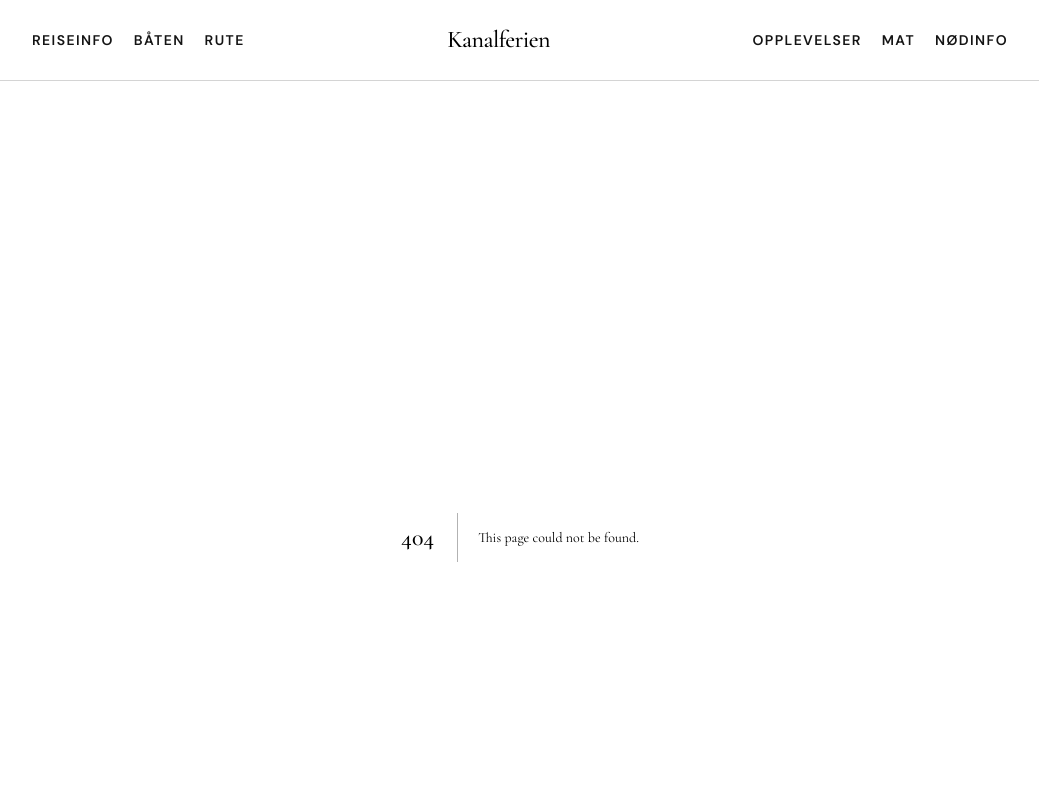
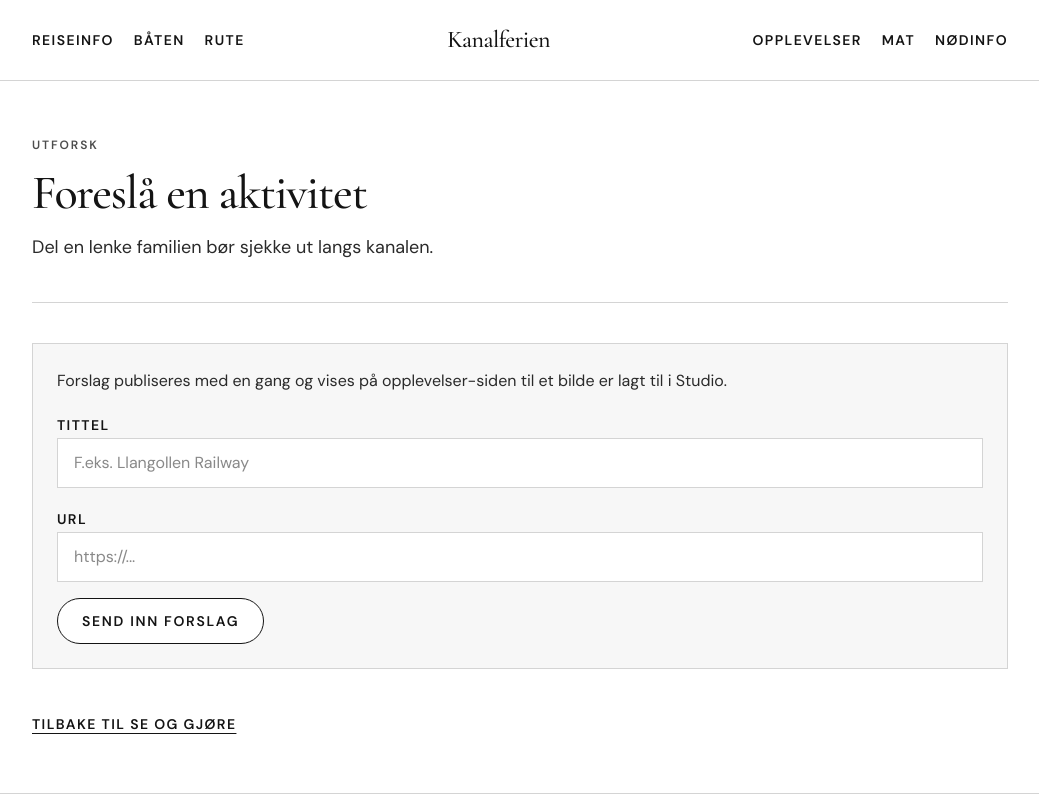
Before and after one commit to sarahsvedenborg/svedenborg-vacation, a Next.js app: page /opplevelser/foresla in a window 1280 px wide. Before the commit this address had no page. Shown: the top 800 px of the page, without its empty margins (120-1159 px from the left). Built offline with nearby package versions, Linux system fonts and the light colour scheme; no server answers.

Commit message:
more activities

```diff
--- /dev/null
+++ b/app/actions/submit-attraction.ts
@@ -0,0 +1,76 @@
+"use server";
+
+import { randomUUID } from "crypto";
+import { revalidatePath } from "next/cache";
+import { redirect } from "next/navigation";
+import { getWriteClient } from "@/lib/sanity-write-client";
+import { slugify } from "@/lib/slugify";
+
+export type SubmitAttractionState = {
+  status: "idle" | "success" | "error";
+  message?: string;
+};
+
+export async function submitAttraction(
+  _prevState: SubmitAttractionState,
+  formData: FormData
+): Promise<SubmitAttractionState> {
+  const honeypot = formData.get("company")?.toString();
+  if (honeypot) {
+    redirect("/opplevelser");
+  }
+
+  const title = formData.get("title")?.toString().trim() ?? "";
+  const url = formData.get("url")?.toString().trim() ?? "";
+
+  if (title.length < 2) {
+    return { status: "error", message: "Skriv inn en tittel (minst 2 tegn)." };
+  }
+
+  if (!url) {
+    return { status: "error", message: "Skriv inn en URL." };
+  }
+
+  try {
+    const parsed = new URL(url);
+    if (!["http:", "https:"].includes(parsed.protocol)) {
+      return { status: "error", message: "URL må starte med http:// eller https://." };
+    }
+  } catch {
+    return { status: "error", message: "URL-en ser ikke gyldig ut." };
+  }
+
+  const client = getWriteClient();
+  if (!client) {
+    return {
+      status: "error",
+      message: "Innsending er ikke aktivert. Legg til SANITY_API_WRITE_TOKEN i miljøvariabler.",
+    };
+  }
+
+  const slug = slugify(title);
+  if (!slug) {
+    return { status: "error", message: "Tittelen må inneholde bokstaver eller tall." };
+  }
+
+  try {
+    await client.create({
+      _id: `attraction-innslag-${randomUUID()}`,
+      _type: "attraction",
+      title,
+      slug: { _type: "slug", current: slug },
+      moreInfoUrl: url,
+      description: "Innsendt av familie.",
+      featured: false,
+      familyFriendly: 3,
+    });
+
+    revalidatePath("/opplevelser");
+    redirect("/opplevelser");
+  } catch {
+    return {
+      status: "error",
+      message: "Noe gikk galt ved lagring. Prøv igjen om litt.",
+    };
+  }
+}
--- /dev/null
+++ b/app/opplevelser/foresla/page.tsx
@@ -0,0 +1,24 @@
+import Link from "next/link";
+import { AttractionSubmissionForm } from "@/components/attraction-submission-form";
+import { PageHeader } from "@/components/page-header";
+
+export default function ForeslaAktivitetPage() {
+  return (
+    <div className="space-y-10">
+      <PageHeader
+        label="Utforsk"
+        title="Foreslå en aktivitet"
+        lead="Del en lenke familien bør sjekke ut langs kanalen."
+      />
+      <AttractionSubmissionForm />
+      <p>
+        <Link
+          href="/opplevelser"
+          className="text-sm font-semibold uppercase tracking-[0.1em] underline underline-offset-4"
+        >
+          Tilbake til se og gjøre
+        </Link>
+      </p>
+    </div>
+  );
+}
--- a/app/opplevelser/page.tsx
+++ b/app/opplevelser/page.tsx
@@ -9,12 +9,15 @@ export default async function OpplevelserPage() {
     getExploreActivityLinks(),
   ]);
 
+  const attractionsWithImage = attractions.filter((a) => a.imageUrl);
+  const attractionsWithoutImage = attractions.filter((a) => !a.imageUrl);
+
   return (
     <div className="space-y-10">
       <PageHeader label="Utforsk" title="Se og gjøre" lead="Attraksjoner og opplevelser langs kanalen." />
 
       <section className="space-y-4">
-        <h2 className="font-serif text-2xl font-medium md:text-3xl">Utforsk aktiviteter her</h2>
+        <h2 className="font-serif text-2xl font-medium md:text-3xl">Nettsider med forslag til aktiviteter</h2>
         {exploreLinks.length > 0 ? (
           <ul className="divide-y divide-border border-y border-border">
             {exploreLinks.map((link, index) => (
@@ -36,22 +39,58 @@ export default async function OpplevelserPage() {
         )}
       </section>
 
+      <Link href="/opplevelser/foresla" className="btn-primary inline-block">
+        Foreslå en aktivitet
+      </Link>
+
+      {attractionsWithoutImage.length > 0 ? (
+        <section className="space-y-4">
+          <h2 className="font-serif text-2xl font-medium md:text-3xl">
+            Innsendte forslag som mangler bilde
+          </h2>
+          <ul className="divide-y divide-border border-y border-border">
+            {attractionsWithoutImage.map((attraction, index) => {
+              const href = attraction.moreInfoUrl ?? attraction.additionalUrl;
+              if (!href) {
+                return (
+                  <li key={`${attraction.title}-${index}`} className="py-4 text-base font-medium">
+                    {attraction.title}
+                  </li>
+                );
+              }
+              return (
+                <li key={`${attraction.title}-${index}`}>
+                  <Link
+                    href={href}
+                    target="_blank"
+                    rel="noopener noreferrer"
+                    className="flex items-center justify-between gap-4 py-4 text-base font-medium transition hover:opacity-70"
+                  >
+                    <span>{attraction.title}</span>
+                    <span className="text-sm uppercase tracking-[0.1em] text-muted">Åpne</span>
+                  </Link>
+                </li>
+              );
+            })}
+          </ul>
+        </section>
+      ) : null}
+
       <section className="space-y-8">
         <h2 className="font-serif text-2xl font-medium md:text-3xl">Noen utvalgte aktiviteter</h2>
+        {attractionsWithImage.length > 0 ? (
           <div className="grid gap-10 sm:grid-cols-2">
-          {attractions.map((attraction, index) => (
+            {attractionsWithImage.map((attraction, index) => (
               <article key={`${attraction.title}-${index}`} className="group space-y-4">
-              {attraction.imageUrl ? (
                 <div className="relative aspect-[4/3] overflow-hidden bg-surface">
                   <Image
-                    src={attraction.imageUrl}
+                    src={attraction.imageUrl!}
                     alt={attraction.imageAlt ?? attraction.title}
                     fill
                     className="object-cover transition duration-300 group-hover:scale-[1.02]"
                     sizes="(max-width: 640px) 100vw, 50vw"
                   />
                 </div>
-              ) : null}
                 <div className="space-y-2">
                   <h3 className="font-serif text-2xl font-medium">{attraction.title}</h3>
                   <p className="text-body">{attraction.description}</p>
@@ -87,6 +126,9 @@ export default async function OpplevelserPage() {
               </article>
             ))}
           </div>
+        ) : (
+          <p className="text-body text-muted">Ingen aktiviteter med bilde ennå.</p>
+        )}
       </section>
     </div>
   );
--- /dev/null
+++ b/components/attraction-submission-form.tsx
@@ -0,0 +1,75 @@
+"use client";
+
+import { useActionState } from "react";
+import {
+  submitAttraction,
+  type SubmitAttractionState,
+} from "@/app/actions/submit-attraction";
+
+const initialState: SubmitAttractionState = { status: "idle" };
+
+export function AttractionSubmissionForm() {
+  const [state, formAction, isPending] = useActionState(submitAttraction, initialState);
+
+  return (
+    <section className="space-y-4 border border-border bg-surface p-6">
+      <p className="text-body text-muted">
+        Forslag publiseres med en gang og vises på opplevelser-siden til et bilde er lagt til i
+        Studio.
+      </p>
+
+      <form action={formAction} className="space-y-4">
+        <div className="sr-only" aria-hidden="true">
+          <label htmlFor="company">Company</label>
+          <input id="company" name="company" type="text" tabIndex={-1} autoComplete="off" />
+        </div>
+
+        <div className="space-y-2">
+          <label htmlFor="attraction-title" className="text-sm font-semibold uppercase tracking-[0.1em]">
+            Tittel
+          </label>
+          <input
+            id="attraction-title"
+            name="title"
+            type="text"
+            required
+            minLength={2}
+            maxLength={120}
+            disabled={isPending}
+            placeholder="F.eks. Llangollen Railway"
+            className="w-full border border-border bg-white px-4 py-3 text-base outline-none focus:border-foreground"
+          />
+        </div>
+
+        <div className="space-y-2">
+          <label htmlFor="attraction-url" className="text-sm font-semibold uppercase tracking-[0.1em]">
+            URL
+          </label>
+          <input
+            id="attraction-url"
+            name="url"
+            type="url"
+            required
+            disabled={isPending}
+            placeholder="https://..."
+            className="w-full border border-border bg-white px-4 py-3 text-base outline-none focus:border-foreground"
+          />
+        </div>
+
+        <button
+          type="submit"
+          disabled={isPending}
+          className="btn-primary disabled:cursor-not-allowed disabled:opacity-60"
+        >
+          {isPending ? "Sender inn …" : "Send inn forslag"}
+        </button>
+
+        {state.status === "error" && state.message ? (
+          <p role="alert" className="text-sm text-red-700">
+            {state.message}
+          </p>
+        ) : null}
+      </form>
+    </section>
+  );
+}
--- /dev/null
+++ b/lib/sanity-write-client.ts
@@ -0,0 +1,15 @@
+import { createClient } from "next-sanity";
+import { apiVersion, dataset, projectId } from "@/sanity/env";
+
+export function getWriteClient() {
+  const token = process.env.SANITY_API_WRITE_TOKEN;
+  if (!token) return null;
+
+  return createClient({
+    projectId,
+    dataset,
+    apiVersion,
+    token,
+    useCdn: false,
+  });
+}
--- /dev/null
+++ b/lib/slugify.ts
@@ -0,0 +1,9 @@
+export function slugify(value: string): string {
+  return value
+    .toLowerCase()
+    .normalize("NFD")
+    .replace(/[\u0300-\u036f]/g, "")
+    .replace(/[^a-z0-9]+/g, "-")
+    .replace(/^-+|-+$/g, "")
+    .slice(0, 96);
+}
```
Also changed, not shown: 1 other file (tests, documents, lock files or other folders). Lines whose indentation alone changed are shown as unchanged.
